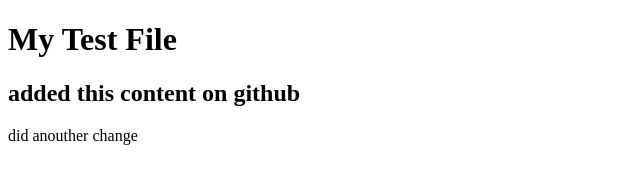
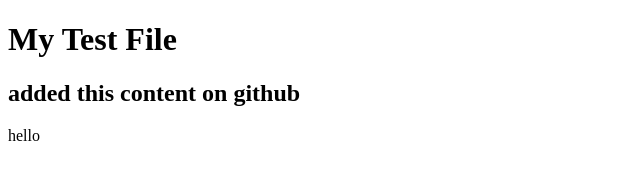
Before and after one commit to Nightspurge1/FirstRepoTest, a plain HTML site: page index.html in a window 1280 px wide. Shown: the whole page, without its empty margins (0-640 px from the left). Drawn offline with Linux system fonts and the light colour scheme.

Commit message:
Change the <p> tag

```diff
--- a/index.html
+++ b/index.html
@@ -7,6 +7,6 @@
 <body>
 	<h1> My Test File</h1>
 	<h2>added this content on github</h2>
-	<p>did anouther change</p>
+	<p>hello</p>
 </body>
 </html>
```
